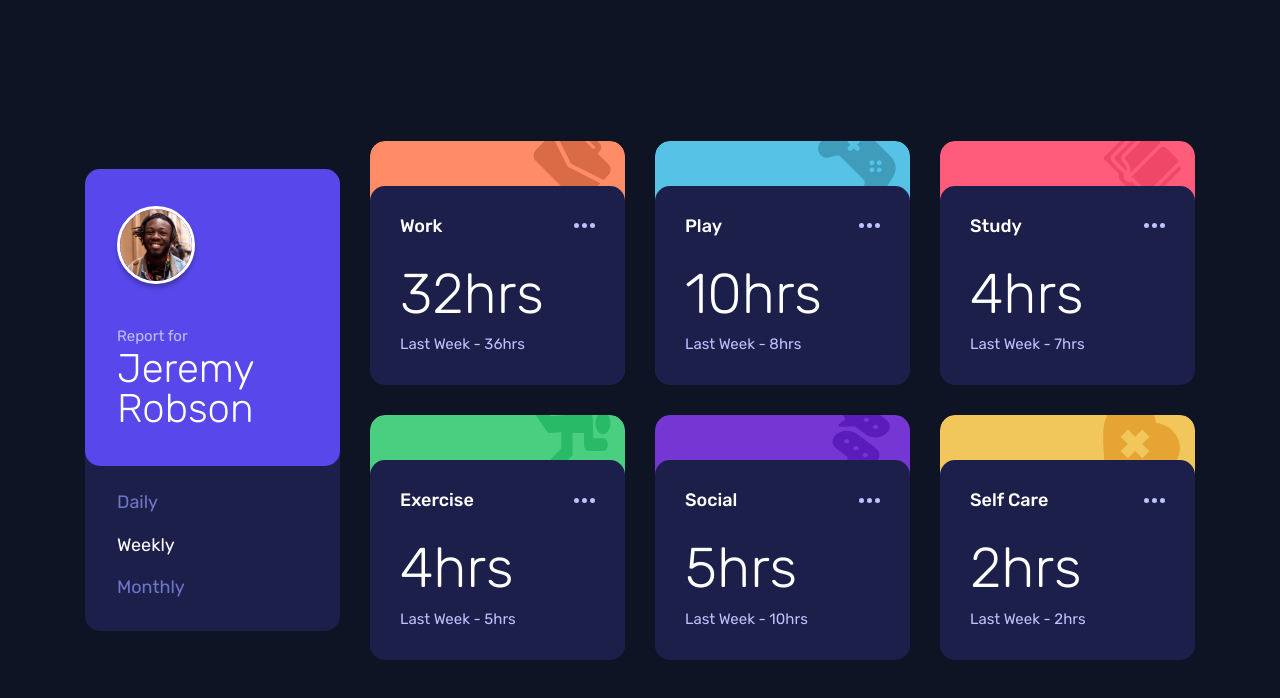
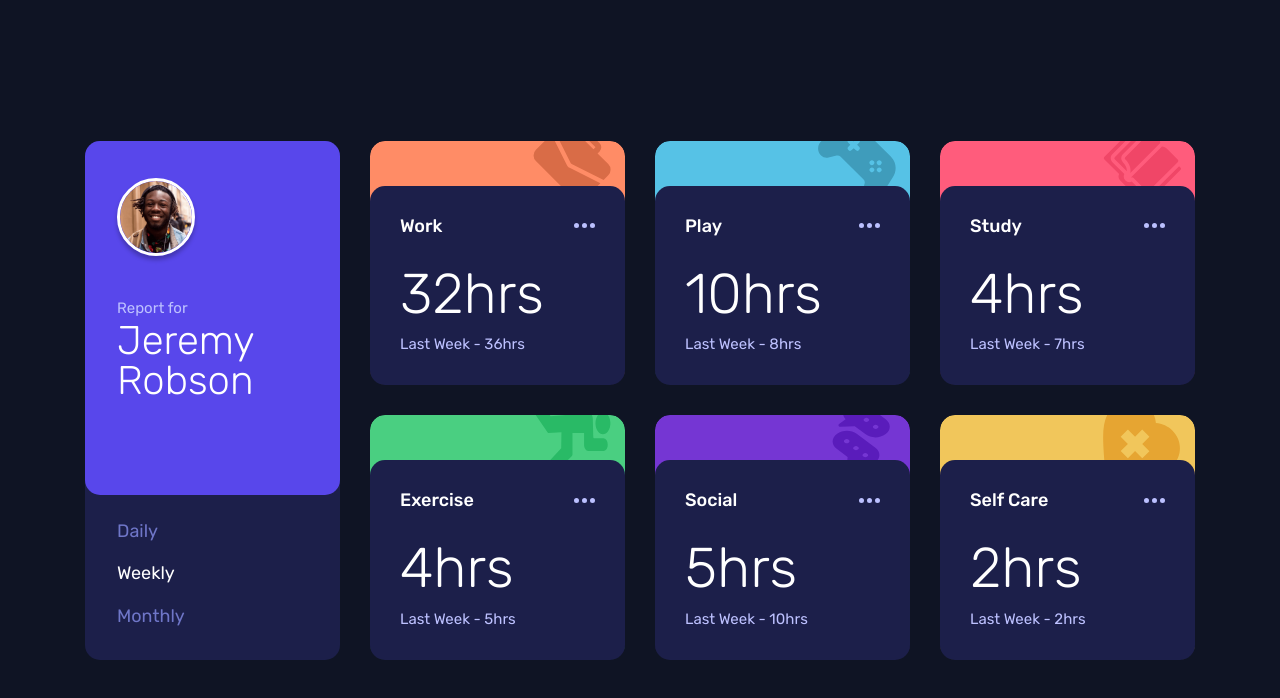
Before and after one commit to nvalline/fm-time-tracking-dashboard, a plain HTML site: page index.html in a window 1280 px wide. Drawn offline with Linux system fonts and the light colour scheme.

Commit message:
updated desktop styles

```diff
--- a/index.html
+++ b/index.html
@@ -56,123 +56,8 @@
 						</li>
 					</ul>
 				</figure>
-				<ul id="panelList" class="cards">
-					<!-- Data Cards -->
-					<!-- <li id="work" class="card">
-						<img
-							src="./images/icon-work.svg"
-							alt=""
-							height="78"
-							width="78"
-							class="icon"
-						/>
-						<div class="content">
-							<div class="category">
-								<h2>Work</h2>
-								<img src="./images/icon-ellipsis.svg" alt="" />
-							</div>
-							<div id="workData" class="data">
-								<h3><span>32</span>hrs</h3>
-								<p>Last Week - <span>36</span>hrs</p>
-							</div>
-						</div>
-					</li>
-					<li id="play" class="card">
-						<img
-							src="./images/icon-play.svg"
-							alt=""
-							height="78"
-							width="78"
-							class="icon"
-						/>
-						<div class="content">
-							<div class="category">
-								<h2>Play</h2>
-								<img src="./images/icon-ellipsis.svg" alt="" />
-							</div>
-							<div class="data">
-								<h3><span>10</span>hrs</h3>
-								<p>Last Week - <span>8</span>hrs</p>
-							</div>
-						</div>
-					</li>
-					<li id="study" class="card">
-						<img
-							src="./images/icon-study.svg"
-							alt=""
-							height="78"
-							width="78"
-							class="icon"
-						/>
-						<div class="content">
-							<div class="category">
-								<h2>Study</h2>
-								<img src="./images/icon-ellipsis.svg" alt="" />
-							</div>
-							<div class="data">
-								<h3><span>4</span>hrs</h3>
-								<p>Last Week - <span>7</span>hrs</p>
-							</div>
-						</div>
-					</li>
-					<li id="exercise" class="card">
-						<img
-							src="./images/icon-exercise.svg"
-							alt=""
-							height="78"
-							width="78"
-							class="icon"
-						/>
-						<div class="content">
-							<div class="category">
-								<h2>Exercise</h2>
-								<img src="./images/icon-ellipsis.svg" alt="" />
-							</div>
-							<div class="data">
-								<h3><span>4</span>hrs</h3>
-								<p>Last Week - <span>5</span>hrs</p>
-							</div>
-						</div>
-					</li>
-					<li id="social" class="card">
-						<img
-							src="./images/icon-social.svg"
-							alt=""
-							height="78"
-							width="78"
-							class="icon"
-						/>
-						<div class="content">
-							<div class="category">
-								<h2>Social</h2>
-								<img src="./images/icon-ellipsis.svg" alt="" />
-							</div>
-							<div class="data">
-								<h3><span>5</span>hrs</h3>
-								<p>Last Week - <span>10</span>hrs</p>
-							</div>
-						</div>
-					</li>
-					<li id="selfCare" class="card">
-						<img
-							src="./images/icon-self-care.svg"
-							alt=""
-							height="78"
-							width="78"
-							class="icon"
-						/>
-						<div class="content">
-							<div class="category">
-								<h2>Self Care</h2>
-								<img src="./images/icon-ellipsis.svg" alt="" />
-							</div>
-							<div class="data">
-								<h3><span>2</span>hrs</h3>
-								<p>Last Week - <span>2</span>hrs</p>
-							</div>
-						</div>
-					</li> -->
-				</ul>
+				<!-- Data Cards -->
+				<ul id="panelList" class="cards"></ul>
 			</section>
 		</main>
 	</body>
--- a/styles.scss
+++ b/styles.scss
@@ -46,11 +46,15 @@ body {
 
 		@media (min-width: 54.375em) {
 			margin: 0 auto;
-			max-height: 519px;
+			height: 513px;
 			max-width: 255px;
 			display: flex;
 			flex-direction: column;
 			justify-content: space-between;
+		}
+
+		@media (min-width: 73.375em) {
+			height: 519px;
 		}
 
 		.profile {
```
Also changed, not shown: styles.css, 1 other file.
